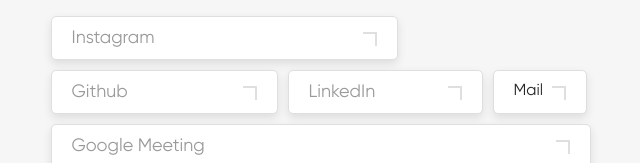
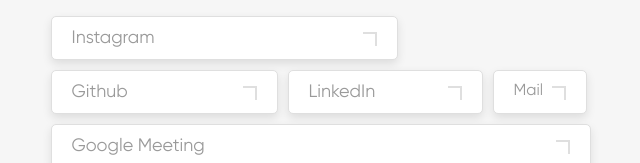
Before and after one commit to m1r4ss/my-portfolio, a Next.js app: page / in a window 1280 px wide. Shown: the part 5876-6039 px from the top of the page, without its empty margins (474-1114 px from the left). Built offline with nearby package versions, Linux system fonts and the light colour scheme.

Commit message:
Fix mail button

```diff
--- a/src/app/page.module.css
+++ b/src/app/page.module.css
@@ -88,6 +88,7 @@
   gap: 10px;
   font-size: 15px;
   color: #8f8f8f;
+  width: fit-content;
 }
 
 .statusDot {
@@ -583,6 +584,15 @@
   cursor: pointer;
 }
 
+.linkCard:link,
+.linkCard:visited,
+.linkCard:hover,
+.linkCard:active,
+.linkCard[href^="mailto"] {
+  color: #9a9a9a;
+  -webkit-text-fill-color: #9a9a9a;
+}
+
 .linkChevron {
   width: 14px;
   height: 14px;
```
